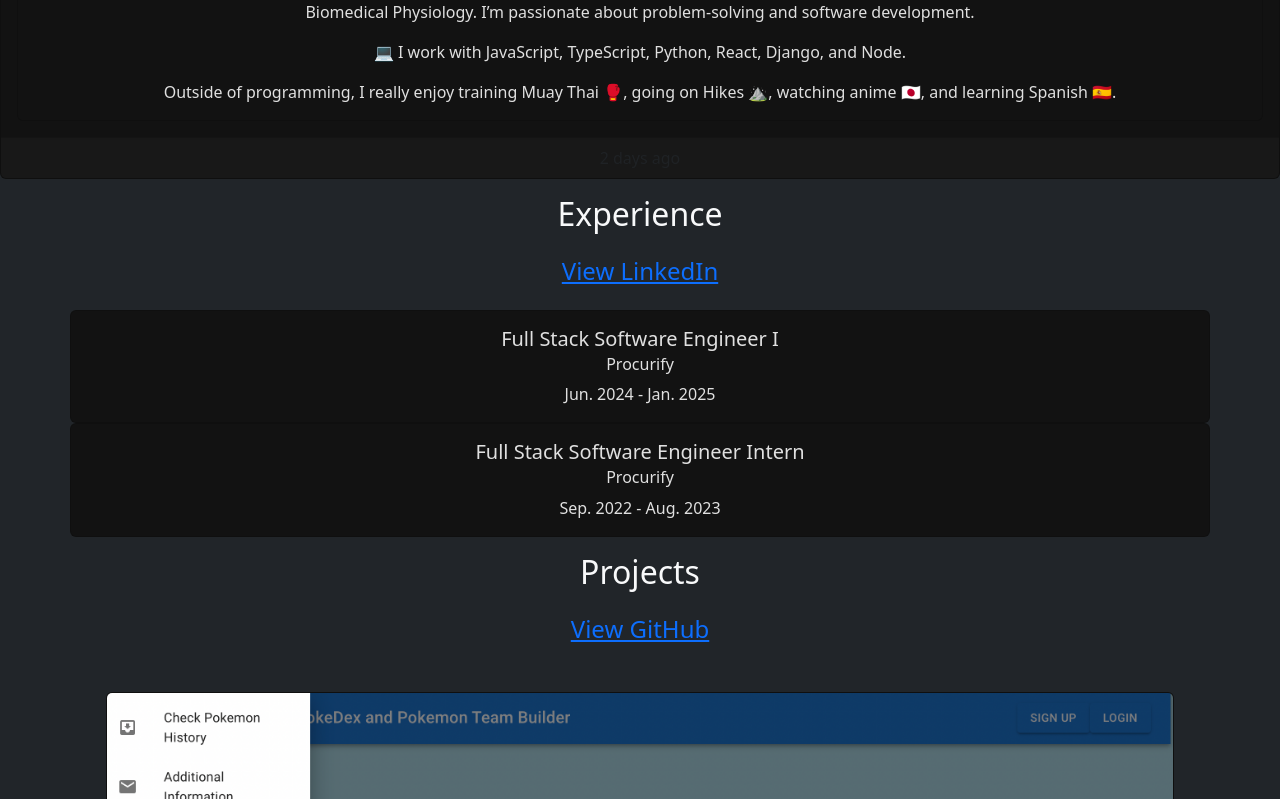
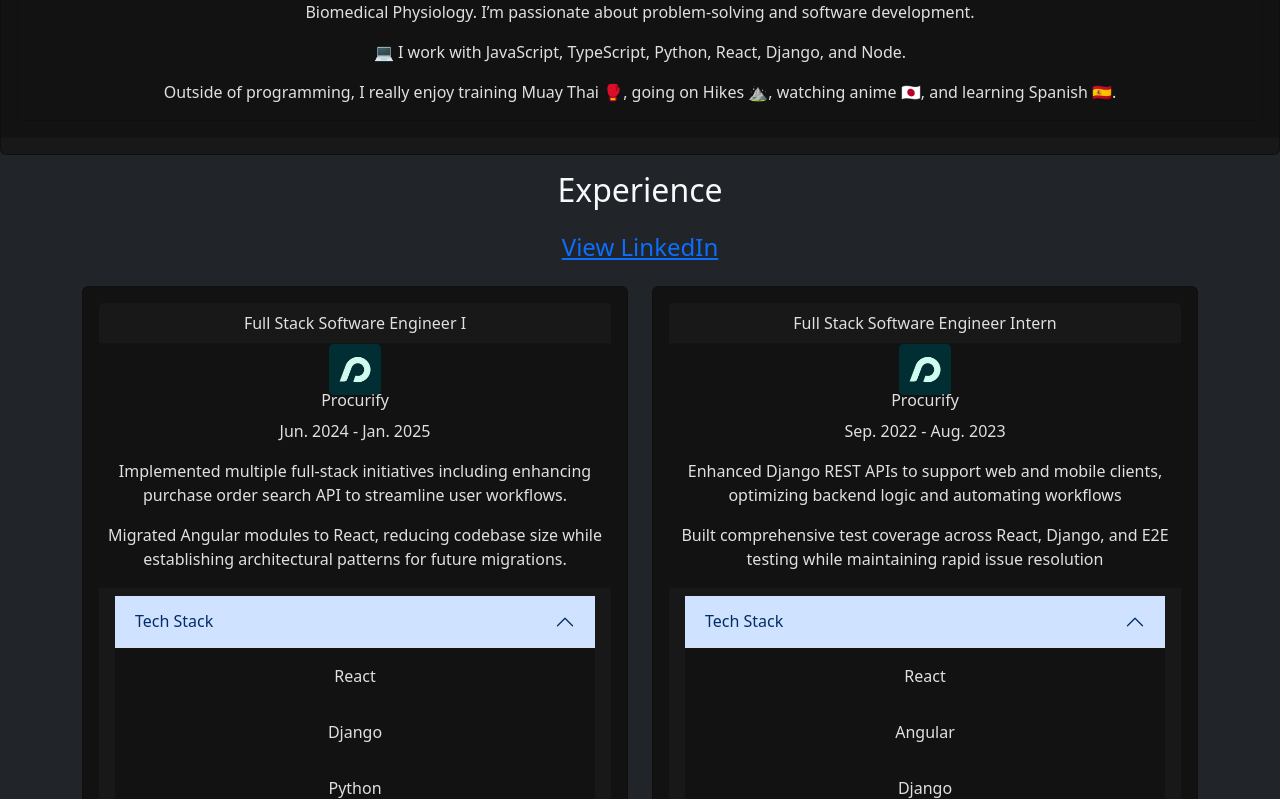
Before and after one commit to daveborrel/portfolio, a React (Vite) app: page / in a window 1280 px wide. Shown: the part 581-1380 px from the top of the page. Built offline with nearby package versions, Linux system fonts and the light colour scheme.

Commit message:
updated experience section and added hover animation

```diff
--- a/src/App.scss
+++ b/src/App.scss
@@ -23,5 +23,24 @@ body {
   color: $body-color;
 }
 
+// Changes the color when hovering
+.navbar {
+  .nav-link {
+    transition: color 0.3s ease;
+
+    &:hover {
+      color: #0d6efd !important; // Using your primary color for the hover effect
+    }
+  }
+
+  .navbar-brand {
+    transition: color 0.3s ease;
+
+    &:hover {
+      color: #0d6efd !important;
+    }
+  }
+}
+
 // Re-import Bootstrap to apply changes
 @import "bootstrap/scss/bootstrap";
--- a/src/components/AboutSection/AboutView.tsx
+++ b/src/components/AboutSection/AboutView.tsx
@@ -9,7 +9,7 @@ export const AboutView = () => {
         <Card.Title>About Me</Card.Title>
         <AboutImage />
       </Card.Body>
-      <Card.Footer className="text-muted">2 days ago</Card.Footer>
+      <Card.Footer className="text-muted"></Card.Footer>
     </Card>
   );
 };
--- a/src/components/ExperienceSection/ExperienceItem.tsx
+++ b/src/components/ExperienceSection/ExperienceItem.tsx
@@ -1,4 +1,7 @@
 import { Card } from "react-bootstrap";
+import TechStackAccordion from "../TechStackAccordion/TechStackAccordion";
+
+import procurify_logo from "/procurify_logo.jpeg";
 
 interface ExperienceItemProps {
   experience: any;
@@ -6,11 +9,28 @@ interface ExperienceItemProps {
 
 export const ExperienceItem = ({ experience }: ExperienceItemProps) => {
   return (
-    <Card style={{ width: "100%" }}>
+    <Card>
       <Card.Body className="text-center">
-        <Card.Title>{experience.title}</Card.Title>
+        <Card.Header>{experience.title}</Card.Header>
+        <Card.Img
+          src={procurify_logo}
+          style={{
+            width: "10%",
+            height: "auto",
+            display: "block",
+            margin: "0 auto",
+          }}
+        ></Card.Img>
         <Card.Subtitle className="mb-2">{experience.company}</Card.Subtitle>
         <Card.Text>{experience.dates}</Card.Text>
+        {experience.tasks.map((task: any, index: any) => (
+          <Card.Text key={index}>{task}</Card.Text>
+        ))}
+        <Card.Footer>
+          <TechStackAccordion
+            techStack={experience.techStack}
+          ></TechStackAccordion>
+        </Card.Footer>
       </Card.Body>
     </Card>
   );
--- a/src/components/ExperienceSection/ExperiencesView.tsx
+++ b/src/components/ExperienceSection/ExperiencesView.tsx
@@ -1,4 +1,4 @@
-import { Container, Row } from "react-bootstrap";
+import { Container, Row, Col } from "react-bootstrap";
 import { ExperienceItem } from "./ExperienceItem";
 
 const experiences = [
@@ -6,11 +6,21 @@ const experiences = [
     title: "Full Stack Software Engineer I",
     company: "Procurify",
     dates: "Jun. 2024 - Jan. 2025",
+    tasks: [
+      "Implemented multiple full-stack initiatives including enhancing purchase order search API to streamline user workflows.",
+      "Migrated Angular modules to React, reducing codebase size while establishing architectural patterns for future migrations.",
+    ],
+    techStack: ["React", "Django", "Python", "TypeScript", "Docker"],
   },
   {
     title: "Full Stack Software Engineer Intern",
     company: "Procurify",
     dates: "Sep. 2022 - Aug. 2023",
+    tasks: [
+      "Enhanced Django REST APIs to support web and mobile clients, optimizing backend logic and automating workflows",
+      "Built comprehensive test coverage across React, Django, and E2E testing while maintaining rapid issue resolution",
+    ],
+    techStack: ["React", "Angular", "Django", "Python", "TypeScript"],
   },
 ];
 
@@ -27,7 +37,9 @@ export const ExperiencesView = () => {
       </Row>
       <Row>
         {experiences.map((experience, index) => (
-          <ExperienceItem key={index} experience={experience} />
+          <Col md={6} key={index}>
+            <ExperienceItem experience={experience} />
+          </Col>
         ))}
       </Row>
     </Container>
--- /dev/null
+++ b/src/components/TechStackAccordion/TechStackAccordion.tsx
@@ -0,0 +1,20 @@
+import Accordion from "react-bootstrap/Accordion";
+
+interface TechStackProps {
+  techStack: any;
+}
+
+export const TechStackAccordion = ({ techStack }: TechStackProps) => {
+  return (
+    <Accordion defaultActiveKey="0" flush>
+      <Accordion.Item eventKey="0">
+        <Accordion.Header>Tech Stack</Accordion.Header>
+        {techStack.map((item: any, index: any) => (
+          <Accordion.Body key={index}>{item}</Accordion.Body>
+        ))}
+      </Accordion.Item>
+    </Accordion>
+  );
+};
+
+export default TechStackAccordion;
```
Also changed, not shown: public/procurify_logo.jpeg (added).
